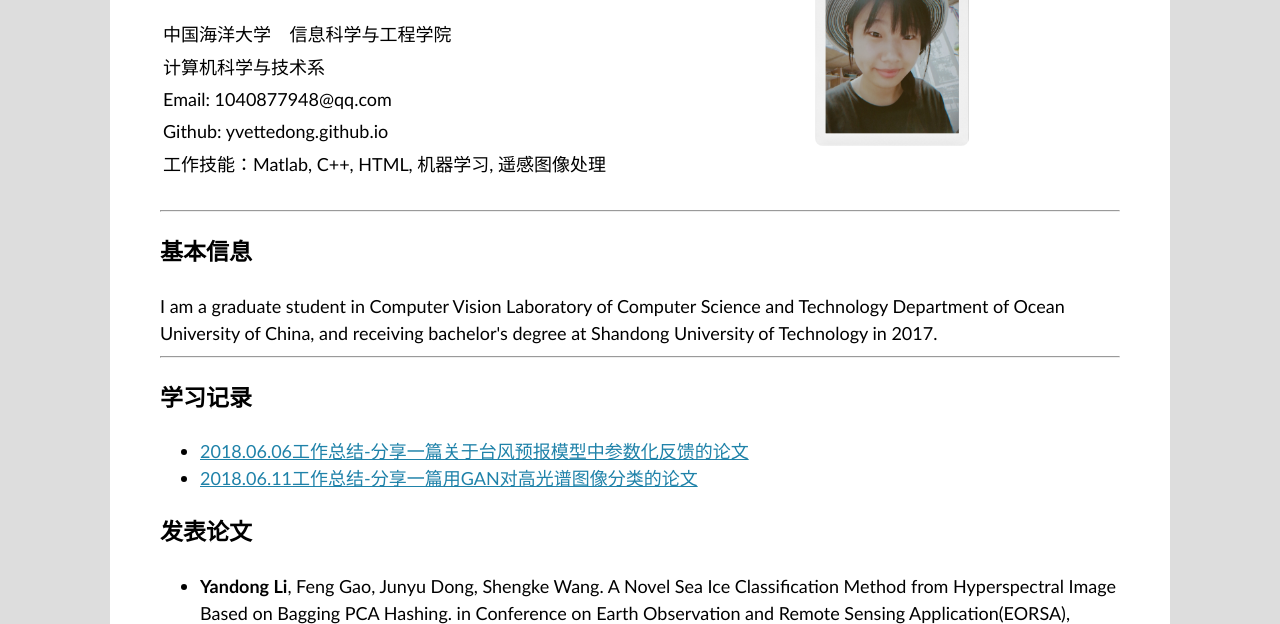
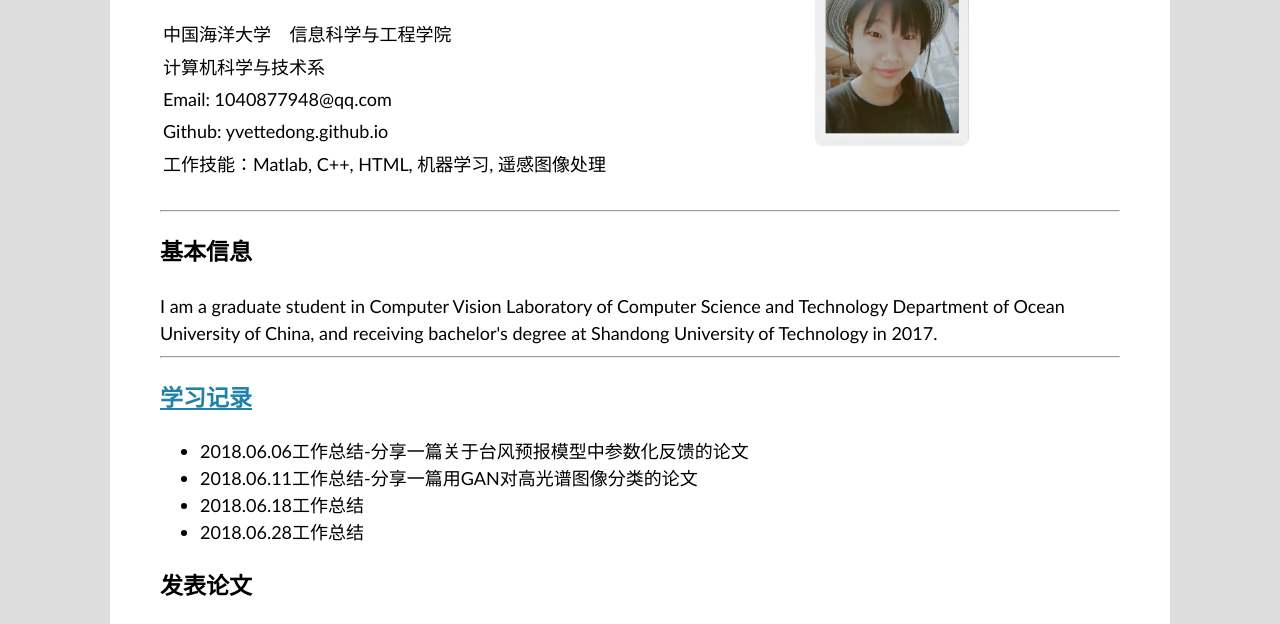
Before and after one commit to yvettedong/yvettedong.github.io, a plain HTML site: page index.html in a window 1280 px wide. Shown: the part 149-773 px from the top of the page. Drawn offline with Linux system fonts and the light colour scheme.

Commit message:
update
update

```diff
--- a/index.html
+++ b/index.html
@@ -40,10 +40,12 @@
 I am a graduate student in Computer Vision Laboratory of Computer Science and Technology Department of Ocean University of China, and receiving bachelor's degree at Shandong University of Technology in 2017. <br>
 <hr>
 
-<h3>学习记录</h3>
+<h3><a href="https://github.com/yvettedong/Learning-record">学习记录</a></h3>
 <ul>
-<li><a href="https://github.com/yvettedong/Learning-record">2018.06.06工作总结-分享一篇关于台风预报模型中参数化反馈的论文</a><br>
-<li><a href="https://github.com/yvettedong/Learning-record">2018.06.11工作总结-分享一篇用GAN对高光谱图像分类的论文</a><br>
+<li>2018.06.06工作总结-分享一篇关于台风预报模型中参数化反馈的论文<br>
+<li>2018.06.11工作总结-分享一篇用GAN对高光谱图像分类的论文<br>
+<li>2018.06.18工作总结<br>
+<li>2018.06.28工作总结<br>
 </ul>
 
 
```
